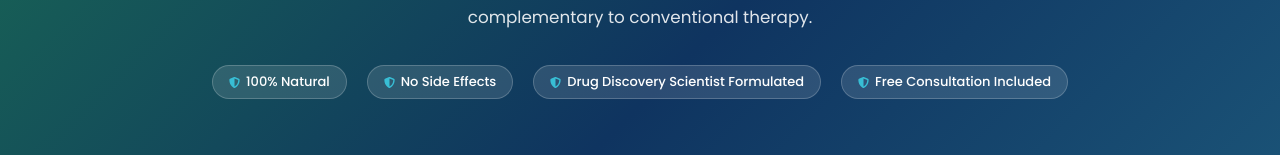
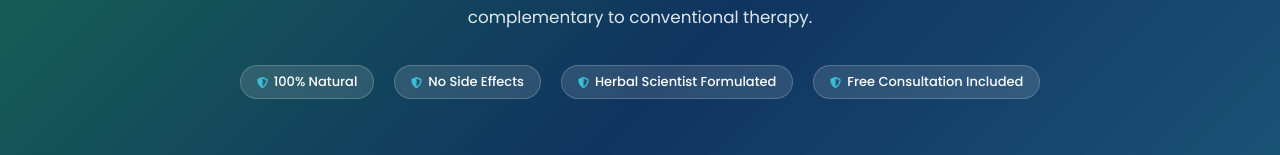
Before and after one commit to jain17akshat/CANCER_HERBALIST, a React (Vite) app: page /store in a window 1280 px wide. Shown: the part 312-467 px from the top of the page. Built offline with nearby package versions, Linux system fonts and the light colour scheme; no server answers.

Commit message:
Fix: Remove QR code from order success; push all pending local fixes

```diff
--- a/src/pages/Store.jsx
+++ b/src/pages/Store.jsx
@@ -90,7 +90,7 @@ export default function Store() {
 
         {/* Trust badges */}
         <div style={{ display: 'flex', gap: '20px', justifyContent: 'center', flexWrap: 'wrap', marginTop: '32px' }}>
-          {['100% Natural', 'No Side Effects', 'Drug Discovery Scientist Formulated', 'Free Consultation Included'].map(b => (
+          {['100% Natural', 'No Side Effects', 'Herbal Scientist Formulated', 'Free Consultation Included'].map(b => (
             <div key={b} style={{
               background: 'rgba(255,255,255,0.12)', border: '1px solid rgba(255,255,255,0.2)',
               borderRadius: '50px', padding: '6px 16px', fontSize: '13px', fontWeight: 500,
```
